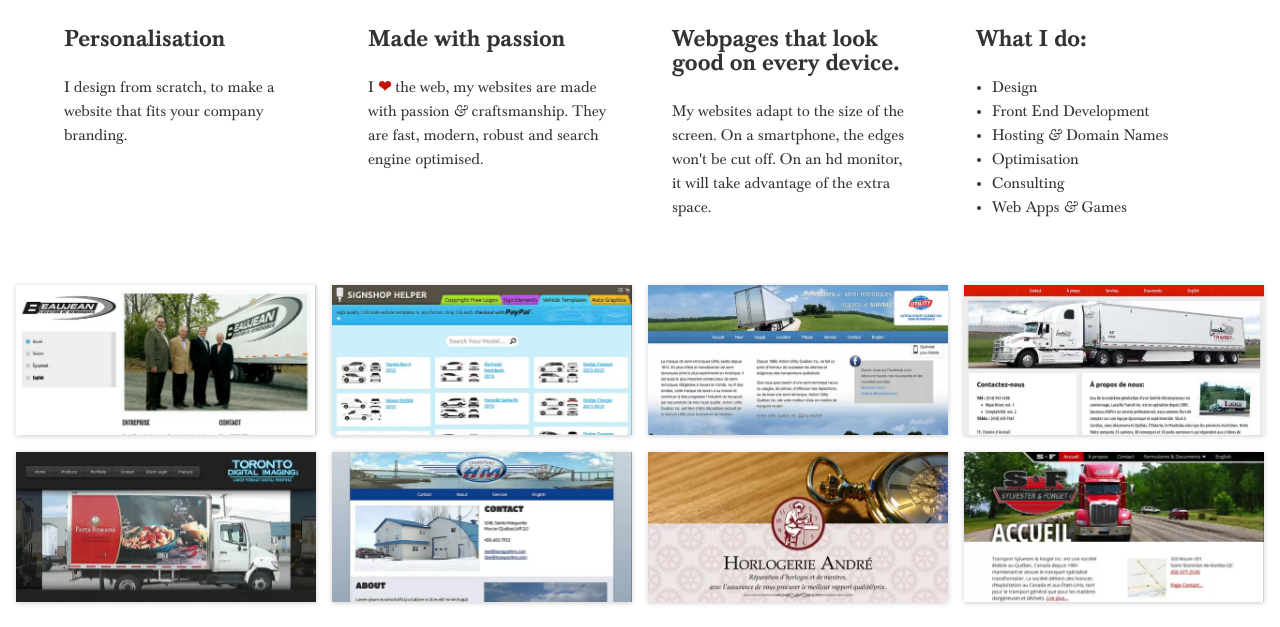
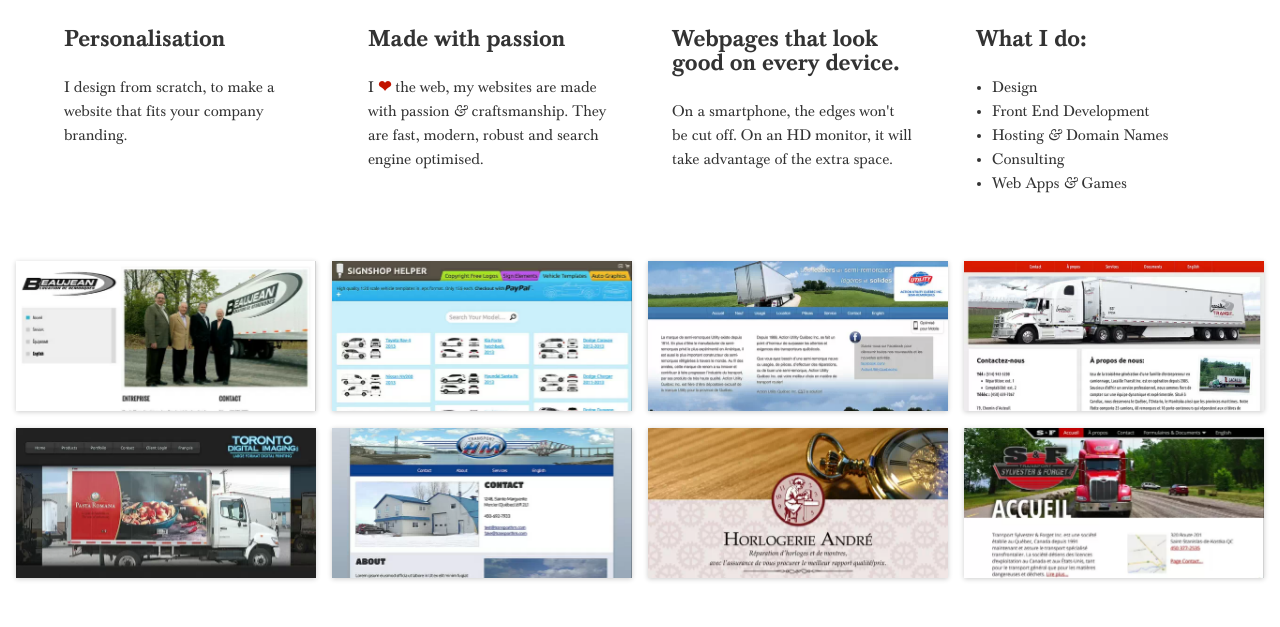
Before and after one commit to williammalo/williammalo.github.com, a plain HTML site: page en.html in a window 1280 px wide. Shown: the part 294-921 px from the top of the page. After the commit the page ends 897 px from the top, so only its background shows below. Drawn offline with Linux system fonts and the light colour scheme.

Commit message:
removed optimisation from bullet list, capitalized "HD" tweaked text

```diff
--- a/en.html
+++ b/en.html
@@ -124,7 +124,7 @@ William Malo, Web Developper and Designer
 		They are fast, modern, robust and search engine optimised.</p>
 	</section><section>
 	<h2>Webpages that look good on every device.</h2>
-	<p>My websites adapt to the size of the screen. On a smartphone, the edges won't be cut off. On an hd monitor, it will take advantage of the extra space.</p>
+	<p>On a smartphone, the edges won't be cut off. On an HD monitor, it will take advantage of the extra space.</p>
 	</section><section>
 	<h2>What I do:</h2>
 	<ul>
@@ -132,7 +132,6 @@ William Malo, Web Developper and Designer
 		<li>Front End Development
 		<li>Hosting <i>&amp;</i> Domain Names
 		<!--<li>Blogs, Forums, Login Systems, E-commerce -->
-		<li>Optimisation
 		<li>Consulting
 		<li>Web Apps <i>&amp;</i> Games
 	</ul>
```
Also changed, not shown: fr.html (+1 -2 lines).
